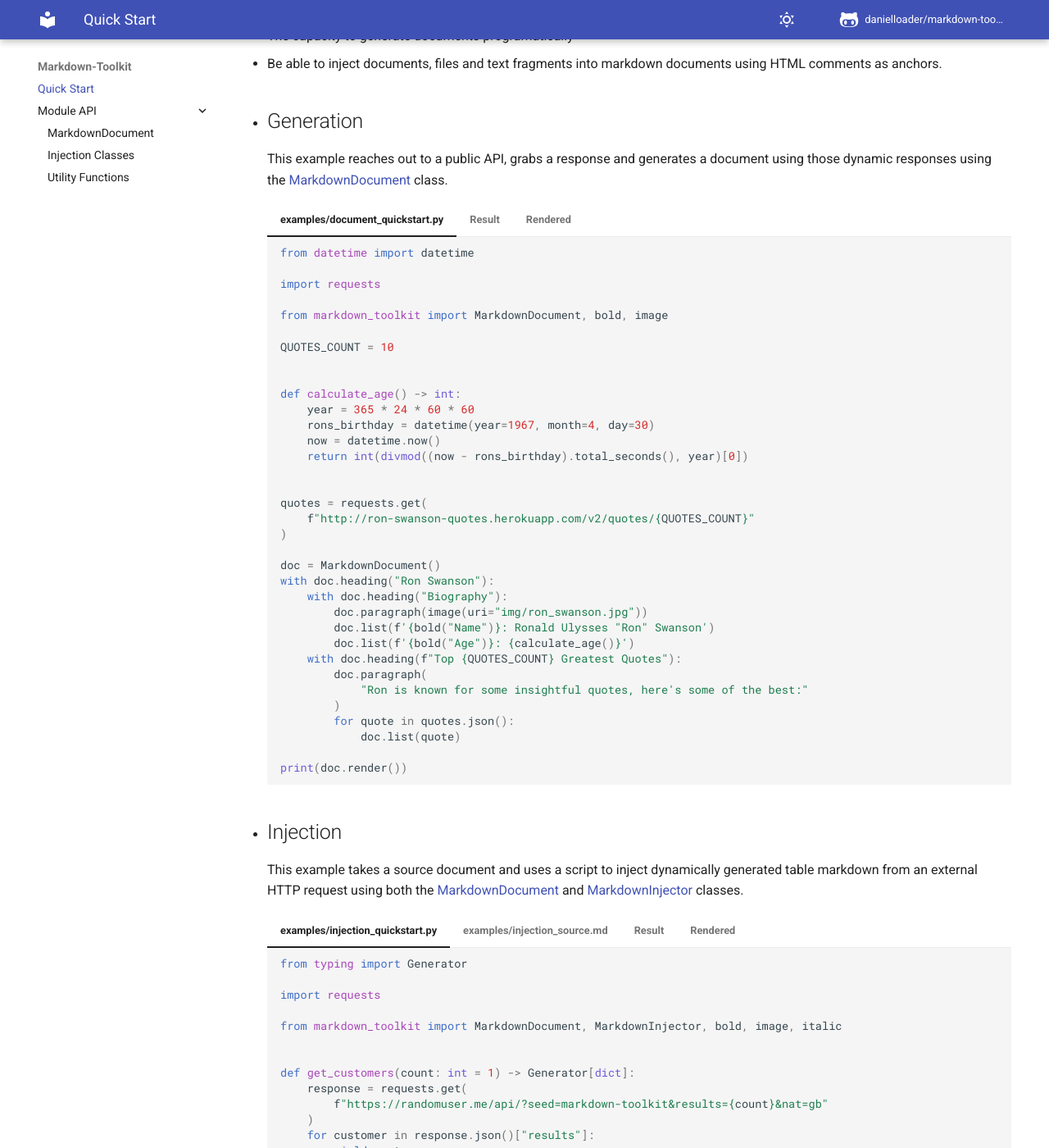
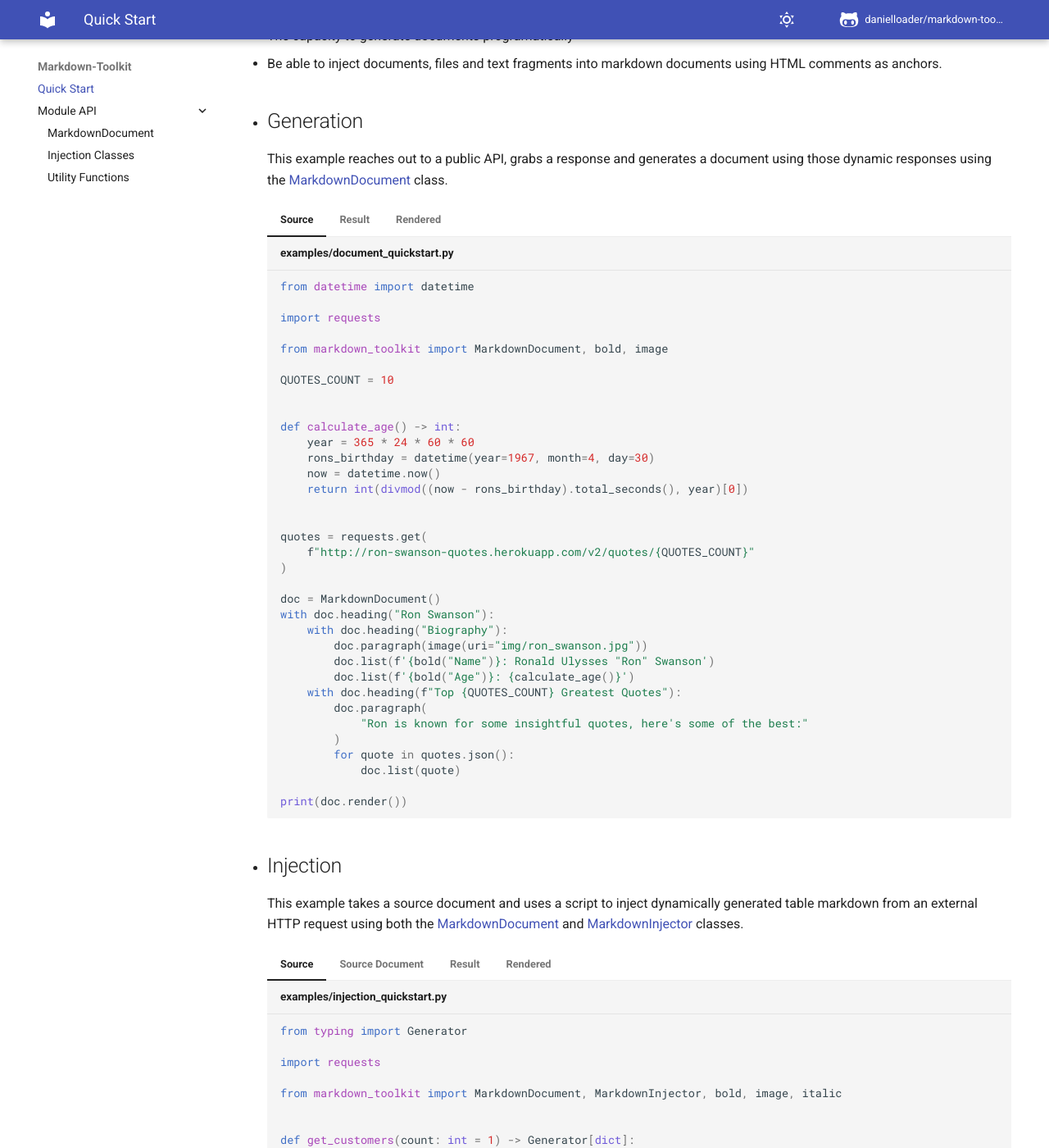
Before and after one commit to danielloader/markdown-toolkit, an MkDocs documentation site: the page built from docs/index.md, in a window 1280 px wide and 1400 px high, scrolled down 395 px. Shown: the whole window at 82% size. Built offline with MkDocs 1.6.1 and Material for MkDocs 9.7.7, drawn with Linux system fonts in a browser that asks for light colours; comment, search, counter and statistics services are not loaded; the version menu is left out.

Commit message:
docs: improve tab titling

````diff
--- a/docs/index.md
+++ b/docs/index.md
@@ -30,9 +30,9 @@ This library is split into two goals:
     This example reaches out to a public API, grabs a response and generates a document
     using those dynamic responses using the [MarkdownDocument](reference/makdowndocument.md#markdowndocument) class.
 
-    === "examples/document_quickstart.py"
+    === "Source"
 
-        ```python
+        ```python title="examples/document_quickstart.py"
         --8<-- "docs/examples/document_quickstart.py"
         ```
 
@@ -55,15 +55,15 @@ This library is split into two goals:
     [MarkdownDocument](reference/makdowndocument.md#markdowndocument) and
     [MarkdownInjector](reference/markdowninjector.md#markdowninjector) classes.
 
-    === "examples/injection_quickstart.py"
+    === "Source"
 
-        ```python
+        ```python title="examples/injection_quickstart.py"
         --8<-- "docs/examples/injection_quickstart.py"
         ```
 
-    === "examples/injection_source.md"
+    === "Source Document"
 
-        ```markdown
+        ```markdown title="examples/injection_source.md"
         --8<-- "docs/examples/injection_source.md"
         ```
 
````
